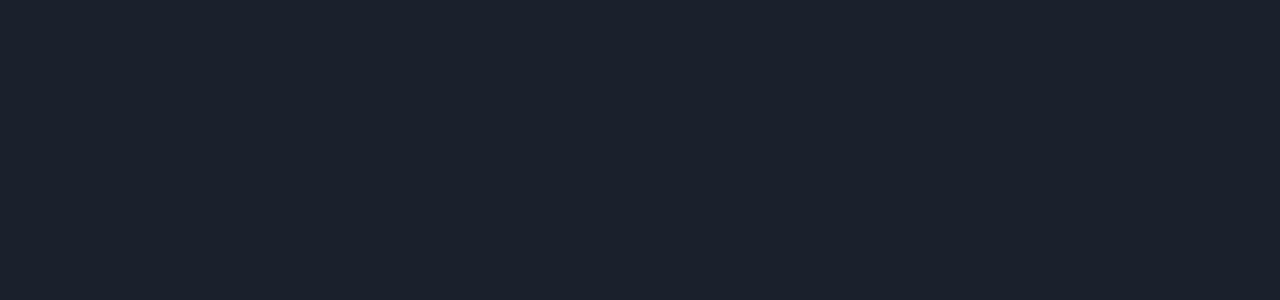
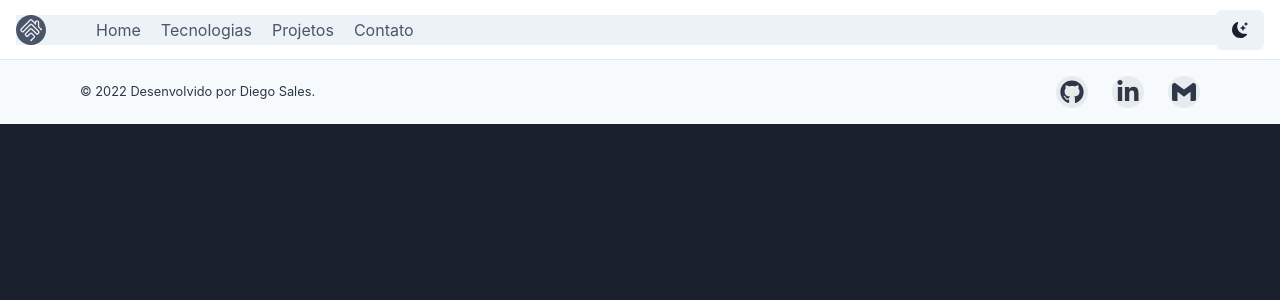
Before and after one commit to diegosales30/organ-easy, a React (Create React App) app: page /home in a window 1280 px wide. Before the commit this address had no page. Shown: the top 300 px of the page. Built offline with nearby package versions, Linux system fonts and the light colour scheme.

Commit message:
criando header, footer,nightMode e onClick no btn da landing

```diff
--- a/package.json
+++ b/package.json
@@ -3,6 +3,7 @@
   "version": "0.1.0",
   "private": true,
   "dependencies": {
+    "@chakra-ui/icons": "^2.0.6",
     "@chakra-ui/react": "^2.2.6",
     "@emotion/react": "^11.10.0",
     "@emotion/styled": "^11.10.0",
--- /dev/null
+++ b/src/components/Footer/index.jsx
@@ -0,0 +1,79 @@
+import {
+  Box,
+  Container,
+  Link,
+  Stack,
+  Text,
+  useColorModeValue,
+  VisuallyHidden,
+} from "@chakra-ui/react";
+import { FaGithub, FaLinkedinIn } from "react-icons/fa";
+import { SiGmail } from "react-icons/si";
+
+const SocialButton = ({ children, label, href }) => {
+  return (
+    <Link
+      bg={useColorModeValue("blackAlpha.100", "whiteAlpha.100")}
+      rounded={"full"}
+      w={8}
+      h={8}
+      cursor={"pointer"}
+      as={"a"}
+      href={href}
+      display={"inline-flex"}
+      alignItems={"center"}
+      justifyContent={"center"}
+      transition={"background 0.3s ease"}
+      _hover={{
+        bg: useColorModeValue("blackAlpha.200", "whiteAlpha.200"),
+      }}
+      target={"_blank"}
+    >
+      <VisuallyHidden>{label}</VisuallyHidden>
+      {children}
+    </Link>
+  );
+};
+
+const Footer = () => {
+  return (
+    <Box
+      bg={useColorModeValue("gray.50", "gray.900")}
+      color={useColorModeValue("gray.700", "gray.200")}
+    >
+      <Container
+        as={Stack}
+        maxW={"6xl"}
+        py={4}
+        direction={{ base: "column", md: "row" }}
+        spacing={4}
+        justify={{ base: "center", md: "space-between" }}
+        align={{ base: "center", md: "center" }}
+      >
+        <Text fontSize={"0.8rem"}>© 2022 Desenvolvido por Diego Sales.</Text>
+        <Stack direction={"row"} spacing={6}>
+          <SocialButton
+            label={"GitHub"}
+            href={"https://github.com/diegosales30"}
+          >
+            <FaGithub fontSize={"1.5rem"} />
+          </SocialButton>
+          <SocialButton
+            label={"Linkedin"}
+            href={"https://www.linkedin.com/in/diego-felipe-js/"}
+          >
+            <FaLinkedinIn fontSize={"1.5rem"} />
+          </SocialButton>
+          <SocialButton
+            label={"Gmail"}
+            href={"mailto:diegosalesdasilva23@gmail.com"}
+          >
+            <SiGmail fontSize={"1.5em"} />
+          </SocialButton>
+        </Stack>
+      </Container>
+    </Box>
+  );
+};
+
+export default Footer;
--- /dev/null
+++ b/src/components/Header/index.jsx
@@ -0,0 +1,168 @@
+import {
+  Box,
+  Flex,
+  IconButton,
+  Stack,
+  Collapse,
+  useColorModeValue,
+  useDisclosure,
+  ListItem,
+  UnorderedList,
+} from "@chakra-ui/react";
+import { HamburgerIcon, CloseIcon } from "@chakra-ui/icons";
+import NightMode from "../nightMode";
+import { SiHomebridge } from "react-icons/si";
+import { useNavigate } from "react-router-dom";
+
+const Header = () => {
+  const { isOpen, onToggle } = useDisclosure();
+
+  const navigate = useNavigate();
+
+  const handleNavigation = (path) => {
+    return navigate(path);
+  };
+
+  return (
+    <Box>
+      <Flex
+        bg={useColorModeValue("white", "gray.800")}
+        color={useColorModeValue("gray.600", "white")}
+        minH={"60px"}
+        py={{ base: 2 }}
+        px={{ base: 4 }}
+        borderBottom={1}
+        borderStyle={"solid"}
+        borderColor={useColorModeValue("gray.200", "gray.900")}
+        align={"center"}
+      >
+        <Flex
+          flex={{ base: 1, md: "auto" }}
+          ml={{ base: -2 }}
+          display={{ base: "flex", md: "none" }}
+        >
+          <IconButton
+            onClick={onToggle}
+            icon={
+              isOpen ? <CloseIcon w={3} h={3} /> : <HamburgerIcon w={5} h={5} />
+            }
+            variant={"ghost"}
+            aria-label={"Toggle Navigation"}
+          />
+        </Flex>
+        <Flex
+          flex={{ base: 1 }}
+          justify={{ base: "center", md: "start" }}
+          bg={useColorModeValue("gray.100", "gray.800")}
+        >
+          <SiHomebridge
+            size={30}
+            cursor={"pointer"}
+            onClick={() => handleNavigation("/home")}
+          />
+          <Flex>
+            <UnorderedList
+              display={{ base: "none", md: "flex" }}
+              ml={10}
+              alignItems={"center"}
+              listStyleType={"none"}
+            >
+              <ListItem
+                onClick={() => handleNavigation("/home")}
+                cursor={"pointer"}
+                _hover={{ color: "#e3386a" }}
+                marginLeft={"10px"}
+              >
+                Home
+              </ListItem>
+              <ListItem
+                onClick={() => handleNavigation("/tecnologias")}
+                cursor={"pointer"}
+                marginLeft={"20px"}
+                _hover={{ color: "#e3386a" }}
+              >
+                Tecnologias
+              </ListItem>
+              <ListItem
+                onClick={() => handleNavigation("/projetos")}
+                cursor={"pointer"}
+                marginLeft={"20px"}
+                _hover={{ color: "#e3386a" }}
+              >
+                Projetos
+              </ListItem>
+              <ListItem
+                onClick={() => handleNavigation("/contato")}
+                cursor={"pointer"}
+                marginLeft={"20px"}
+                _hover={{ color: "#e3386a" }}
+              >
+                Contato
+              </ListItem>
+            </UnorderedList>
+          </Flex>
+        </Flex>
+
+        <Stack
+          flex={{ base: 1, md: 0 }}
+          justify={"flex-end"}
+          direction={"row"}
+          spacing={6}
+        >
+          <NightMode />
+        </Stack>
+      </Flex>
+
+      <Collapse in={isOpen} animateOpacity>
+        <Flex>
+          <UnorderedList
+            position={"absolute"}
+            padding={0}
+            margin={0}
+            top={61}
+            //left={-5}
+            bg={useColorModeValue("white", "gray.800")}
+            p={5}
+            display={{ md: "none" }}
+            listStyleType={"none"}
+          >
+            <ListItem
+              onClick={() => handleNavigation("/home")}
+              marginTop={"0px"}
+              cursor={"pointer"}
+              _hover={{ color: "#e3386a" }}
+            >
+              Home
+            </ListItem>
+            <ListItem
+              onClick={() => handleNavigation("/tecnologias")}
+              marginTop={"10px"}
+              cursor={"pointer"}
+              _hover={{ color: "#e3386a" }}
+            >
+              Tecnologias
+            </ListItem>
+            <ListItem
+              onClick={() => handleNavigation("/projetos")}
+              marginTop={"10px"}
+              cursor={"pointer"}
+              _hover={{ color: "#e3386a" }}
+            >
+              Projetos
+            </ListItem>
+            <ListItem
+              onClick={() => handleNavigation("/contato")}
+              marginTop={"10px"}
+              cursor={"pointer"}
+              _hover={{ color: "#e3386a" }}
+            >
+              Contato
+            </ListItem>
+          </UnorderedList>
+        </Flex>
+      </Collapse>
+    </Box>
+  );
+};
+
+export default Header;
--- /dev/null
+++ b/src/components/nightMode/index.jsx
@@ -0,0 +1,24 @@
+import { Button, Flex, useColorMode } from "@chakra-ui/react";
+import { BsSun, BsMoonStarsFill } from "react-icons/bs";
+
+const NightMode = (ButtonProps) => {
+  const { colorMode, toggleColorMode } = useColorMode();
+  return (
+    /**
+     * Ideally, only the button component should be used (without Flex).
+     * Props compatible with <Button /> are supported.
+     */
+    <Flex justifyContent="center" alignItems="top">
+      <Button
+        aria-label="Toggle Color Mode"
+        onClick={toggleColorMode}
+        _focus={{ boxShadow: "none" }}
+        w="fit-content"
+      >
+        {colorMode === "light" ? <BsMoonStarsFill /> : <BsSun />}
+      </Button>
+    </Flex>
+  );
+};
+
+export default NightMode;
--- /dev/null
+++ b/src/pages/HomePage/index.jsx
@@ -0,0 +1,13 @@
+import Footer from "../../components/Footer";
+import Header from "../../components/Header";
+
+const HomePage = () => {
+  return (
+    <>
+      <Header />
+      <Footer />
+    </>
+  );
+};
+
+export default HomePage;
--- a/src/pages/LandingPage/index.jsx
+++ b/src/pages/LandingPage/index.jsx
@@ -6,11 +6,27 @@
   Text,
   Button,
   Image,
+  useToast,
 } from "@chakra-ui/react";
+import { useNavigate } from "react-router-dom";
 
 import logo from "../../assets/logoLanding.png";
 
 const LandingPage = () => {
+  const toast = useToast();
+  const navigate = useNavigate();
+
+  const handleNavigation = (path) => {
+    toast({
+      description: `Bem-vindo!`,
+      status: "success",
+      duration: 2000,
+      isClosable: true,
+      position: "top",
+    });
+    return navigate(path);
+  };
+
   return (
     <Container maxW={"5xl"}>
       <Stack
@@ -43,6 +59,7 @@
             colorScheme={"orange"}
             bg={"orange.400"}
             _hover={{ bg: "orange.500" }}
+            onClick={() => handleNavigation("/home")}
           >
             Iniciar
           </Button>
--- a/src/routers/index.jsx
+++ b/src/routers/index.jsx
@@ -1,10 +1,12 @@
 import { Route, Routes } from "react-router-dom";
+import HomePage from "../pages/HomePage";
 import LandingPage from "../pages/LandingPage";
 
 const Routers = () => {
   return (
     <Routes>
       <Route path="/" element={<LandingPage />} />
+      <Route path="/home" element={<HomePage />} />
     </Routes>
   );
 };
```
Also changed, not shown: 1 other file (tests, documents, lock files or other folders).
